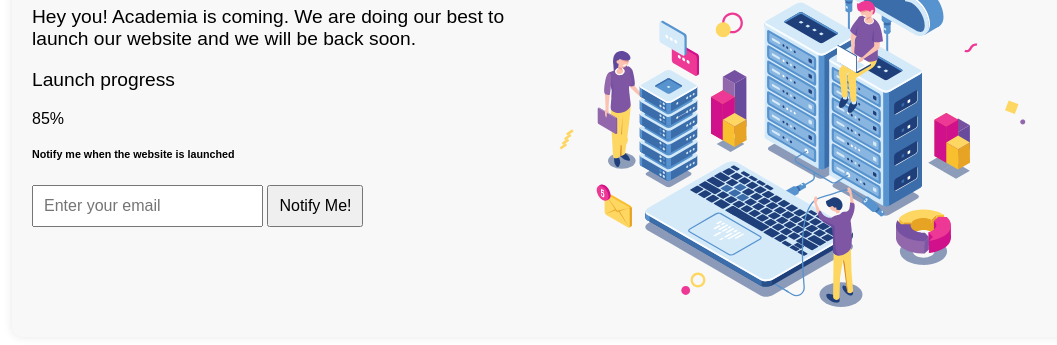
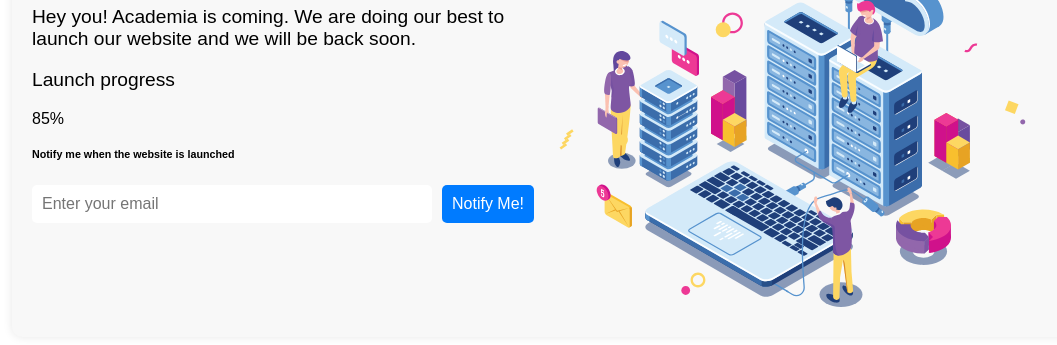
Before and after one commit to infinotiver/Academia, a plain HTML site: page coming-soon.html in a window 1280 px wide. Shown: the part 289-634 px from the top of the page, without its empty margins (96-1153 px from the left). Drawn offline with Linux system fonts and the light colour scheme.

Commit message:
Update style for notify container - better placement - visual Update - club the button which input field

```diff
--- a/assets/css/coming-soon.css
+++ b/assets/css/coming-soon.css
@@ -13,7 +13,7 @@
     display: grid;
     grid-template-columns: 1fr 1fr;
     gap: 20px;
-    max-width: 80%; /* Set the width to 100% */
+    max-width: 80%;
     padding: 20px;
     background-color: #f8f8f8;
     border-radius: 10px;
@@ -40,6 +40,24 @@
 form button {
     padding: 10px;
     font-size: 1em;
+    border: none; /* Remove border */
+    border-radius: 5px; /* Add border-radius for a clean look */
+}
+
+form button {
+    background-color: #007BFF;
+    color: #fff;
+    cursor: pointer;
+}
+
+.notify-container {
+    display: flex;
+    align-items: center;
+}
+
+.notify-container input {
+    flex: 1;
+    margin-right: 10px;
 }
 
 img {
--- a/coming-soon.html
+++ b/coming-soon.html
@@ -29,11 +29,9 @@
                 </div>
                 <form>
                     <h6>Notify me when the website is launched</h6>
-                    <div>
-                        <div>
-                            <input type="email" placeholder="Enter your email">
-                            <button type="button">Notify Me!</button>
-                        </div>
+                    <div class="notify-container">
+                        <input type="email" placeholder="Enter your email">
+                        <button type="button">Notify Me!</button>
                     </div>
                 </form>
             </div>
```
